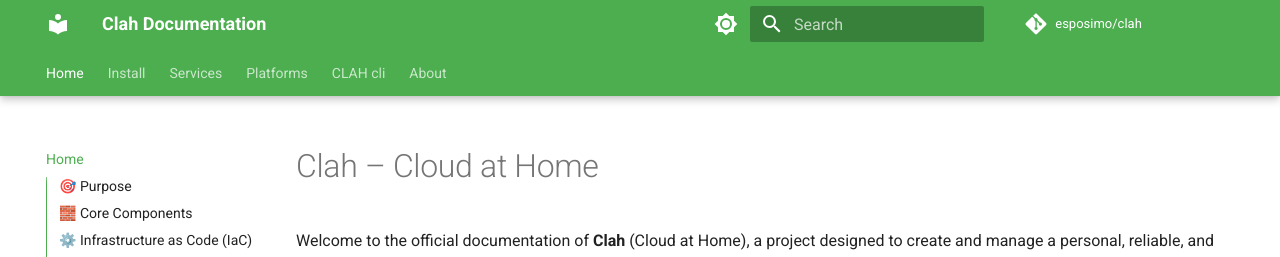
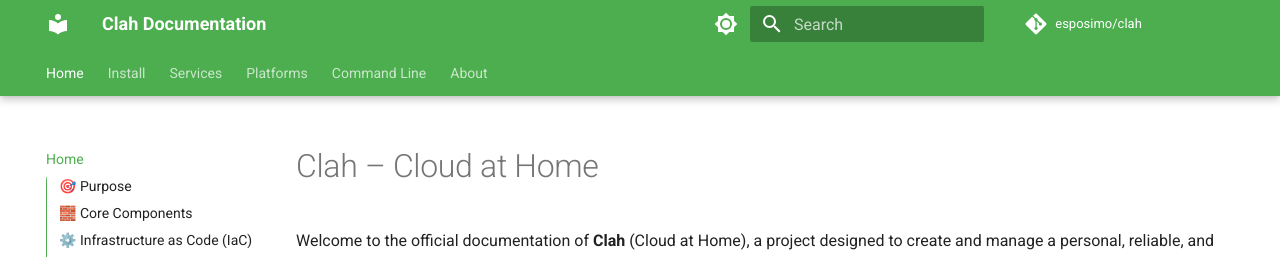
Before and after one commit to esposimo/clah, an MkDocs documentation site: the page built from docs/docs/index.md, in a window 1280 px wide. Shown: the top 257 px of the page. Built offline with MkDocs 1.6.1 and Material for MkDocs 9.7.7, drawn with Linux system fonts in a browser that asks for light colours; comment, search, counter and statistics services are not loaded; some of the changed lines change nothing that is shown.

Commit message:
add tf command

```diff
--- a/docs/mkdocs.yml
+++ b/docs/mkdocs.yml
@@ -69,15 +69,20 @@
       - Terraform: ./platforms/terraform.md
       - Docker: ./platforms/docker.md
       - SOPS: ./platforms/sops.md
-  - CLAH cli:
-    - Usage: ./cli/clah-command.md
-    - config: ./cli/clah-config.md
-    - destroy: ./cli/clah-destroy.md
-    - init: ./cli/clah-init.md
-    - sc: ./cli/clah-sc.md
-    - sops: ./cli/clah-sops.md
-    - users: ./cli/clah-users.md
-    - vault: ./cli/clah-vault.md
+  - Command Line:
+    - clah:
+      - Usage: ./cli/clah-command.md
+      - config: ./cli/clah-config.md
+      - destroy: ./cli/clah-destroy.md
+      - init: ./cli/clah-init.md
+      - tf: ./cli/clah-tf.md
+      - sc: ./cli/clah-sc.md
+      - sops: ./cli/clah-sops.md
+      - users: ./cli/clah-users.md
+      - vault: ./cli/clah-vault.md
+    - misc:
+      - Get Docker Host: ./cli/get-docker-host.md
+      - Generate Password: ./cli/generate-password.md
   - About: about.md
 
   #config   destroy  elastic  init     sc       sops     users    vault
```
Also changed, not shown: 15 other files.
